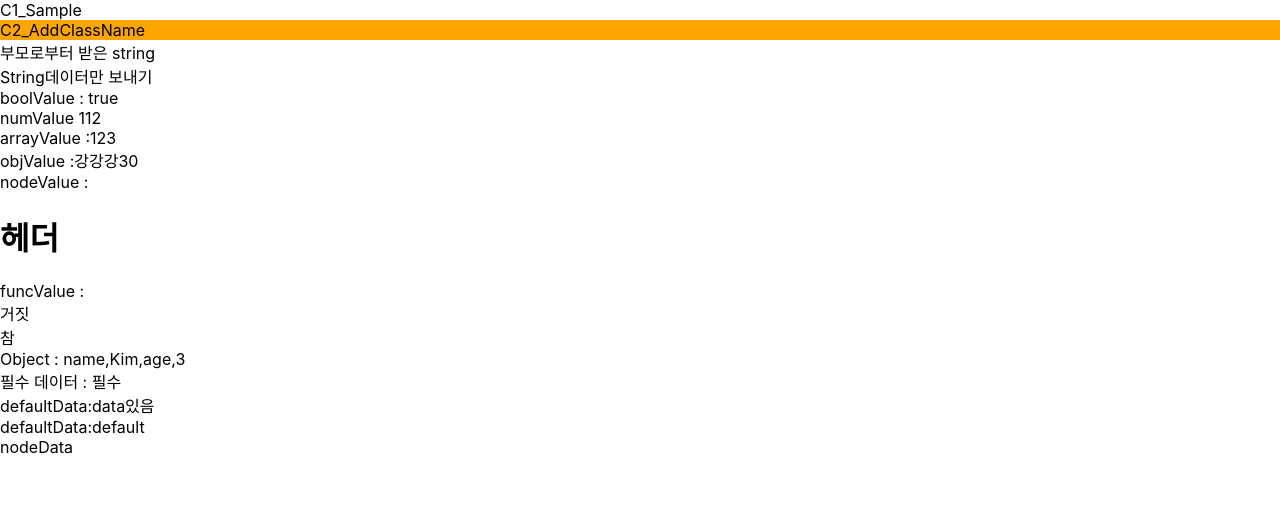
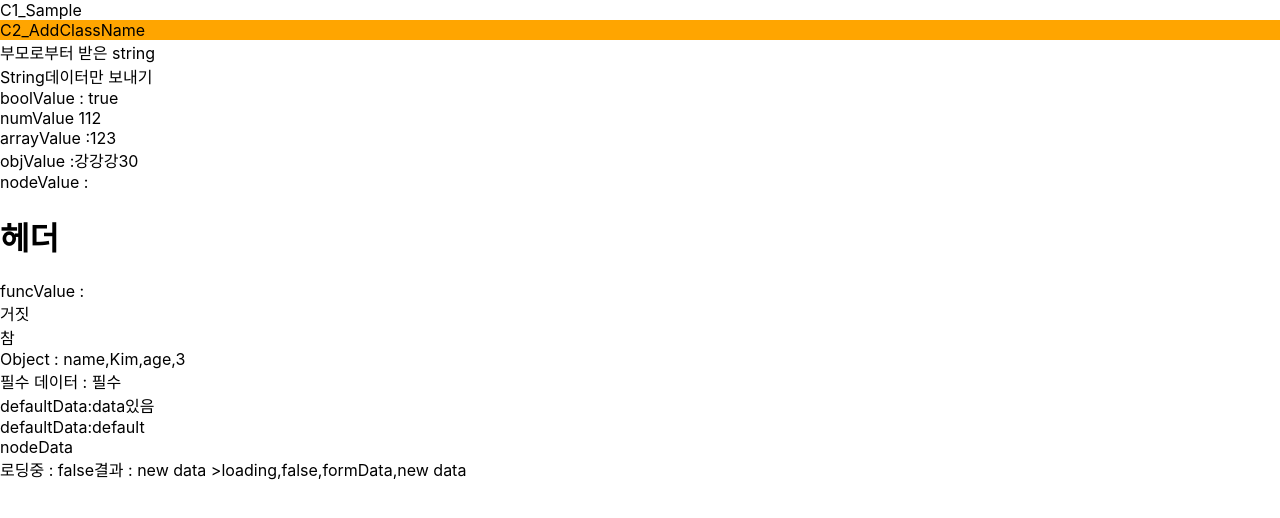
Before and after one commit to 0andme/React-Practice, a React (Create React App) app in the folder 211118/: page / in a window 1280 px wide. Shown: the top 518 px of the page. Built offline with nearby package versions, Linux system fonts and the light colour scheme.

Commit message:
feat : state 변경

```diff
--- a/211118/src/App.js
+++ b/211118/src/App.js
@@ -9,6 +9,7 @@ import C7_PropsShape from "./component/C7_PropsShape";
 import C8_PropsShould from "./component/C8_PropsShould";
 import C9_PropsDefault from "./component/C9_PropsDefault";
 import C10_PropsNode from "./component/C10_PropsNode";
+import C11_setState from "./component/C11_setState";
 function App() {
   return (
     <div>
@@ -32,6 +33,7 @@ function App() {
       <C9_PropsDefault defaultData="data있음" />
       <C9_PropsDefault />
       <C10_PropsNode nodeData={<div>nodeData</div>} />
+      <C11_setState />
     </div>
   );
 }
--- /dev/null
+++ b/211118/src/component/C11_setState.js
@@ -0,0 +1,47 @@
+import React, { Component } from "react";
+
+class C11_setState extends Component {
+  // 생성자
+  constructor(props) {
+    super(props);
+    //state 정의 반드시 초기화 해야한다
+    this.state = {
+      loading: true,
+      formData: "no data",
+    };
+    // 이후 콜백 함수를 다룰 때 bind(this)에 대해 자세히 이야기 하겠습니다.
+    this.handleData = this.handleData.bind(this);
+    // 4초 후에 handleData 함수를 호출합니다.
+    setTimeout(this.handleData, 4000);
+  }
+
+  handleData() {
+    const data = "new data  ";
+    // state 변경
+    this.setState({
+      loading: false,
+      formData: data,
+    });
+    // this.state.loading 현재 true 입니다.
+    console.log("loading값 : ", this.state.loading);
+    // 이후 호출될 render() 함수에서의 this.state.loading 은 false 입니다.
+
+    // state의 이전값을 확인하기 위해서는 arrow 함수를 이용
+    this.setState((prevState) => ({
+      loading: false,
+      formData: data + ">" + String(Object.entries(prevState)),
+    }));
+  }
+
+  render() {
+    return (
+      <div>
+        {/**state 데이터는 this.state 로 접근 가느합니다. */}
+        <span>로딩중 : {String(this.state.loading)}</span>
+        <span>결과 : {this.state.formData}</span>
+      </div>
+    );
+  }
+}
+
+export default C11_setState;
```
